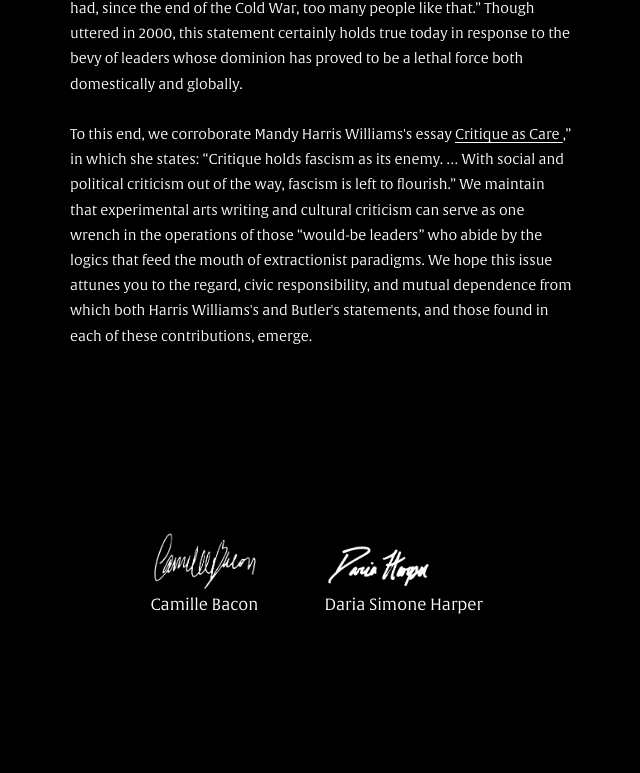
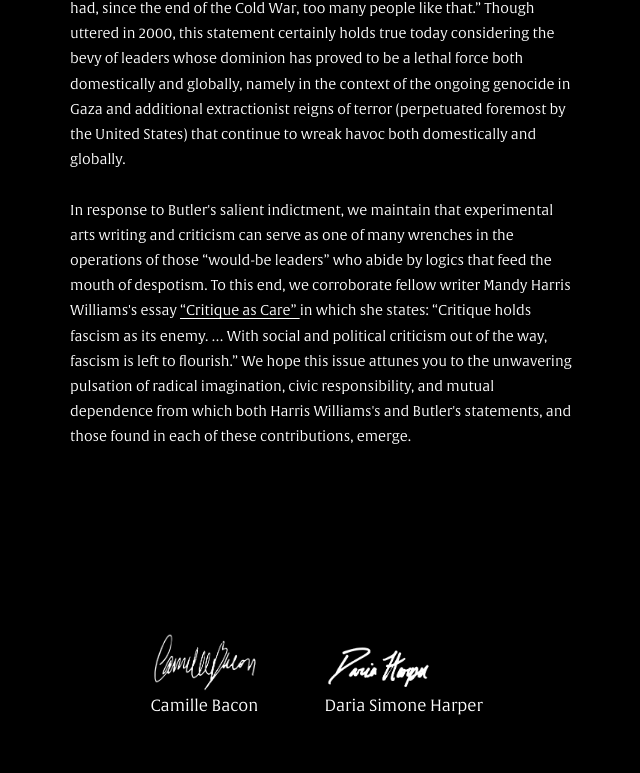
Before and after one commit to lizetteayala1211/jupiter-mag, a Next.js app: page / in a window 1280 px wide. Shown: the part 3738-4511 px from the top of the page, without its empty margins (605-1245 px from the left). Built offline with nearby package versions, Linux system fonts and the light colour scheme; no server answers; a web font is replaced by a local one.

Commit message:
fixes to colophon and editors note

```diff
--- a/src/app/issue/4/Colophon.tsx
+++ b/src/app/issue/4/Colophon.tsx
@@ -27,7 +27,6 @@ export function Colophon() {
           <p> Web Design and Development: Lizette Ayala </p>
           <MediumGuy />
           <p> Contributors:
-          <MediumGuy />
           Imani Perry, Amandine Nana, Camille Bacon, Rhya Marlene Moffitt, Daria S. Harper, Angelique Rosales Salgado, and Rikki Byrd. </p>
         </ColophonColumn>
 
--- a/src/app/issue/4/page.tsx
+++ b/src/app/issue/4/page.tsx
@@ -128,9 +128,9 @@ function EditorsNoteCopy() {
     <br/><br/>
     Likewise, the writers gathered here &#40;Imani Perry, Amandine Nana, Rhya Marlene Moffitt, Angelique Rosales Salgado, Rikki Byrd, as well as Daria and I&#41;, and the artists we weave worlds of language around &#40;Lorna Simpson, Torkwase Dyson, vanessa german, Harmony Holiday, Lauren Halsey, Tiff Massey, American Artist, and Kelela&#41; inflect our horizon of contemporary cultural production with incandescent lightning rods that electrify our impulses toward cultivating the insurgent imaginations we need to survive amidst an ongoing condition wherein &#8220;there is no end to what a living world will demand of you.&#8221; Each of the writers holding hands across this table of contents and those they&#39;ve chosen to build relation with through the page continue this legacy of grappling earnestly with what our living requires. We hope that the <i> prophesying </i> encountered in this issue can focus the direction of and guide that adaptation as well.
     <br/><br/>
-    Further, we adorn Butler herself, not just her writings, with the adjective of &#8220;prophetic.&#8221; As is the case in her works of fiction, Butler&#39;s interviews serve as anchoring warnings through which we may prepare ourselves to meet the world we have inherited with the sharp criticality and incisiveness we need to reshape it too. In <a href="https://charlierose.com/videos/28978" target="_blank" className="styled"> a conversation with Charlie Rose </a> conducted three weeks before her 53rd birthday, Butler said: &#8220;I&#39;ve been complaining about the number of would-be leaders who seem to be willing to sacrifice half their country if they can just rule over the rest. I mean, we seem to have had, since the end of the Cold War, too many people like that.&#8221; Though uttered in 2000, this statement certainly holds true today in response to the bevy of leaders whose dominion has proved to be a lethal force both domestically and globally.
+    Further, we adorn Butler herself, not just her writings, with the adjective of &#8220;prophetic.&#8221; As is the case in her works of fiction, Butler&#39;s interviews serve as anchoring warnings through which we may prepare ourselves to meet the world we have inherited with the sharp criticality and incisiveness we need to reshape it too. In <a href="https://charlierose.com/videos/28978" target="_blank" className="styled"> a conversation with Charlie Rose </a> conducted three weeks before her 53rd birthday, Butler said: &#8220;I&#39;ve been complaining about the number of would-be leaders who seem to be willing to sacrifice half their country if they can just rule over the rest. I mean, we seem to have had, since the end of the Cold War, too many people like that.&#8221; Though uttered in 2000, this statement certainly holds true today considering the bevy of leaders whose dominion has proved to be a lethal force both domestically and globally, namely in the context of the ongoing genocide in Gaza and additional extractionist reigns of terror &#40;perpetuated foremost by the United States&#41; that continue to wreak havoc both domestically and globally.
     <br/><br/>
-    To this end, we corroborate Mandy Harris Williams&#39;s essay <a href="http://hman.love/journal/critique-as-care" target="_blank" className="styled"> Critique as Care </a>,&#8221; in which she states: &#8220;Critique holds fascism as its enemy. … With social and political criticism out of the way, fascism is left to flourish.&#8221; We maintain that experimental arts writing and cultural criticism can serve as one wrench in the operations of those &#8220;would-be leaders&#8221; who abide by the logics that feed the mouth of extractionist paradigms. We hope this issue attunes you to the regard, civic responsibility, and mutual dependence from which both Harris Williams&#39;s and Butler&#39;s statements, and those found in each of these contributions, emerge.
+    In response to Butler&#39;s salient indictment, we maintain that experimental arts writing and criticism can serve as one of many wrenches in the operations of those &#8220;would-be leaders&#8221; who abide by logics that feed the mouth of despotism. To this end, we corroborate fellow writer Mandy Harris Williams&#39;s essay <a href="http://hman.love/journal/critique-as-care" target="_blank" className="styled"> &#8220;Critique as Care&#8221; </a> in which she states: &#8220;Critique holds fascism as its enemy. … With social and political criticism out of the way, fascism is left to flourish.&#8221; We hope this issue attunes you to the unwavering pulsation of radical imagination, civic responsibility, and mutual dependence from which both Harris Williams&#39;s and Butler&#39;s statements, and those found in each of these contributions, emerge.
     </p>
     <br/><br/><br/><br/><br/><br/>
     </div>
```
